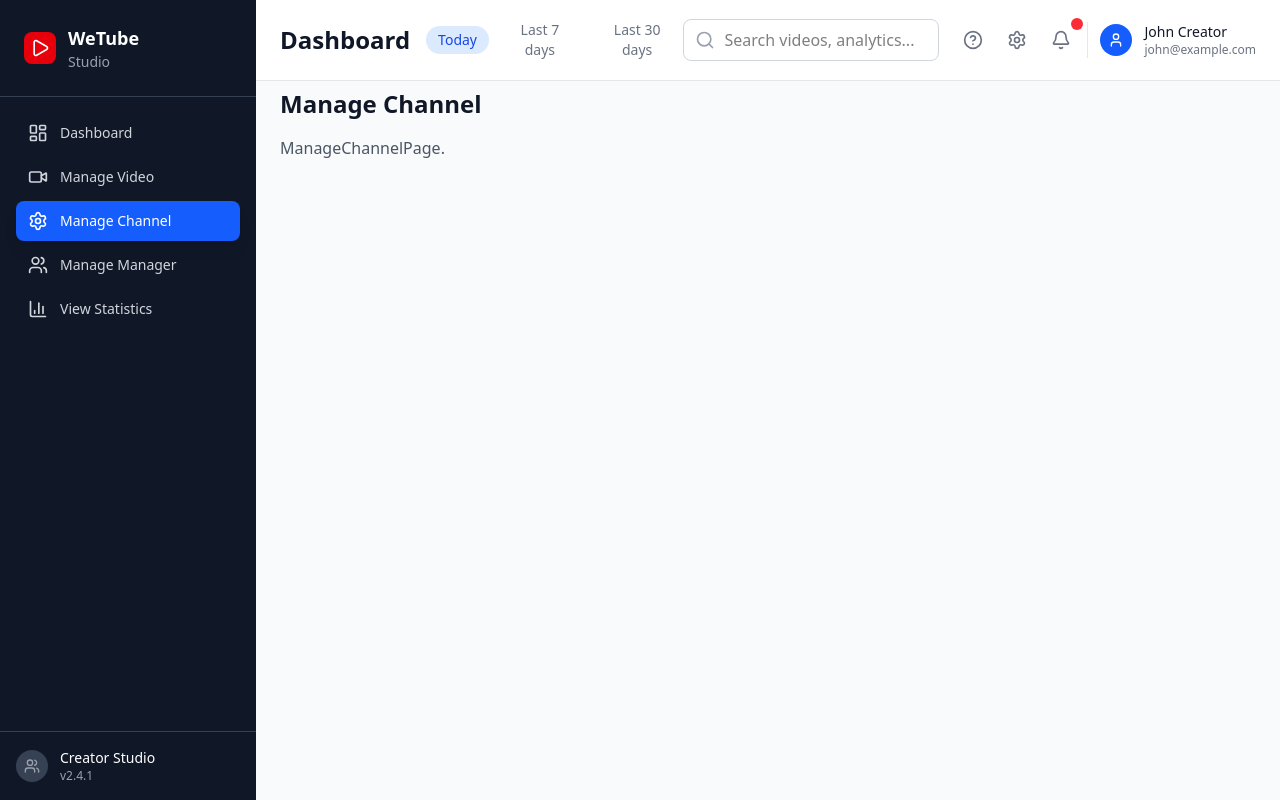
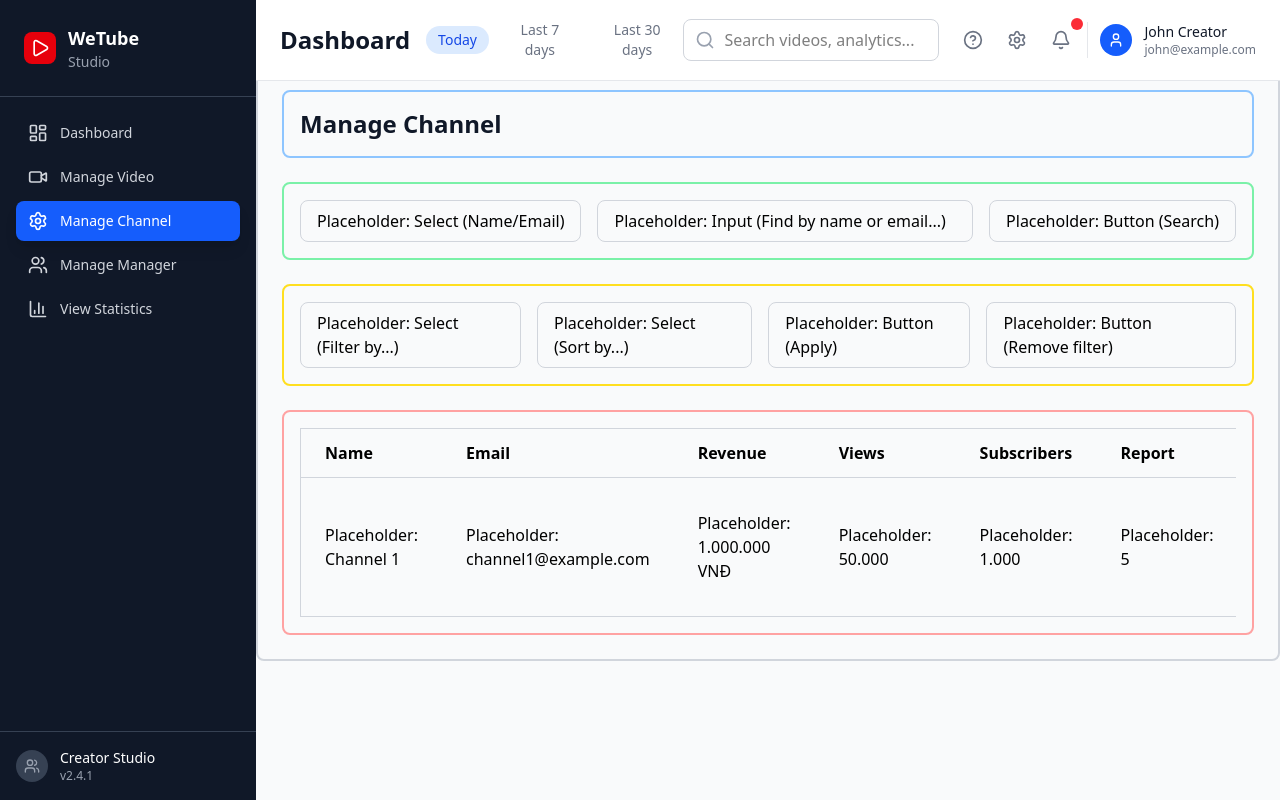
Before and after one commit to Nhom2-LikeLion/WeTube-admin-app, a React (Vite) app: page /manage-channels in a window 1280 px wide. Built offline with nearby package versions, Linux system fonts and the light colour scheme.

Commit message:
Complete split layout for Manage channel page

```diff
--- a/src/components/pages/ManageChannelPage.tsx
+++ b/src/components/pages/ManageChannelPage.tsx
@@ -1,10 +1,117 @@
-import React from "react";
+import React, { useState } from "react";
 
 export const ManageChannelPage = () => {
+  const [isModalOpen, setIsModalOpen] = useState<boolean>(false);
+
   return (
-    <div className="p-6">
-      <h1 className="text-2xl font-bold text-gray-900">Manage Channel</h1>
-      <p className="mt-4 text-gray-600">ManageChannelPage.</p>
+    <div className="p-6 max-w-7xl mx-auto border-2 border-gray-300 rounded-lg">
+      <div className="mb-6 border-2 border-blue-300 p-4 rounded-lg">
+        <h1 className="text-2xl font-bold text-gray-900">Manage Channel</h1>
+      </div>
+
+      {/* SearchBar */}
+      <div className="mb-6 border-2 border-green-300 p-4 rounded-lg">
+        <div className="flex flex-col md:flex-row gap-4">
+          <div className="border border-gray-300 rounded-lg px-4 py-2">
+            Placeholder: Select (Name/Email)
+          </div>
+          <div className="flex-1 border border-gray-300 rounded-lg px-4 py-2">
+            Placeholder: Input (Find by name or email...)
+          </div>
+          <div className="border border-gray-300 rounded-lg px-4 py-2">
+            Placeholder: Button (Search)
+          </div>
+        </div>
+      </div>
+
+      {/* FilterSortPanel */}
+      <div className="mb-6 border-2 border-yellow-300 p-4 rounded-lg">
+        <div className="flex flex-col md:flex-row gap-4">
+          <div className="border border-gray-300 rounded-lg px-4 py-2">
+            Placeholder: Select (Filter by...)
+          </div>
+          <div className="border border-gray-300 rounded-lg px-4 py-2">
+            Placeholder: Select (Sort by...)
+          </div>
+          <div className="border border-gray-300 rounded-lg px-4 py-2">
+            Placeholder: Button (Apply)
+          </div>
+          <div className="border border-gray-300 rounded-lg px-4 py-2">
+            Placeholder: Button (Remove filter)
+          </div>
+        </div>
+      </div>
+
+      {/* ChannelList */}
+      <div className="border-2 border-red-300 p-4 rounded-lg">
+        <div className="overflow-x-auto">
+          <table className="w-full border border-gray-300 rounded-lg">
+            <thead>
+              <tr className="border-b border-gray-300">
+                <th className="px-6 py-3 text-left">Name</th>
+                <th className="px-6 py-3 text-left">Email</th>
+                <th className="px-6 py-3 text-left">Revenue</th>
+                <th className="px-6 py-3 text-left">Views</th>
+                <th className="px-6 py-3 text-left">Subscribers</th>
+                <th className="px-6 py-3 text-left">Report</th>
+                <th className="px-6 py-3 text-left">Action</th>
+              </tr>
+            </thead>
+            <tbody>
+              <tr className="border-b border-gray-300">
+                <td className="px-6 py-4">Placeholder: Channel 1</td>
+                <td className="px-6 py-4">Placeholder: channel1@example.com</td>
+                <td className="px-6 py-4">Placeholder: 1.000.000 VNĐ</td>
+                <td className="px-6 py-4">Placeholder: 50.000</td>
+                <td className="px-6 py-4">Placeholder: 1.000</td>
+                <td className="px-6 py-4">Placeholder: 5</td>
+                <td className="px-6 py-4">
+                  <div className="flex gap-2">
+                    <div className="border border-gray-300 rounded-lg px-3 py-1">
+                      Placeholder: Button (Show detail)
+                    </div>
+                    <div className="border border-gray-300 rounded-lg px-3 py-1">
+                      Placeholder: Button (Delete)
+                    </div>
+                  </div>
+                </td>
+              </tr>
+            </tbody>
+          </table>
+        </div>
+      </div>
+
+      {/* ChannelDetailsModal */}
+      {isModalOpen && (
+        <div className="fixed inset-0 bg-black bg-opacity-50 flex items-center justify-center">
+          <div className="max-w-lg w-full border-2 border-purple-300 p-6 rounded-lg bg-white">
+            <div className="border-b border-gray-300 pb-2 mb-4">
+              Placeholder: Tiêu đề modal (Chi tiết Channel)
+            </div>
+            <div className="border border-gray-300 p-2 mb-2">
+              Placeholder: Tên: Channel 1
+            </div>
+            <div className="border border-gray-300 p-2 mb-2">
+              Placeholder: Email: channel1@example.com
+            </div>
+            <div className="border border-gray-300 p-2 mb-2">
+              Placeholder: Doanh thu: 1.000.000 VNĐ
+            </div>
+            <div className="border border-gray-300 p-2 mb-2">
+              Placeholder: Lượt xem: 50.000
+            </div>
+            <div className="border border-gray-300 p-2 mb-2">
+              Placeholder: Người đăng ký: 1.000
+            </div>
+            <div className="border border-gray-300 p-2 mb-2">
+              Placeholder: Báo cáo: 5
+            </div>
+            <div className="border border-gray-300 rounded-lg px-4 py-2 mt-4">
+              Placeholder: Button (Đóng)
+            </div>
+          </div>
+        </div>
+      )}
     </div>
   );
 };
```
